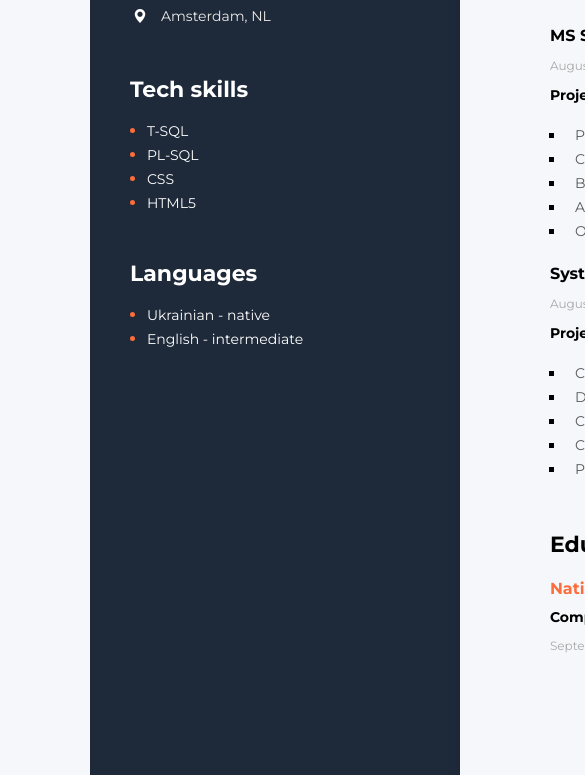
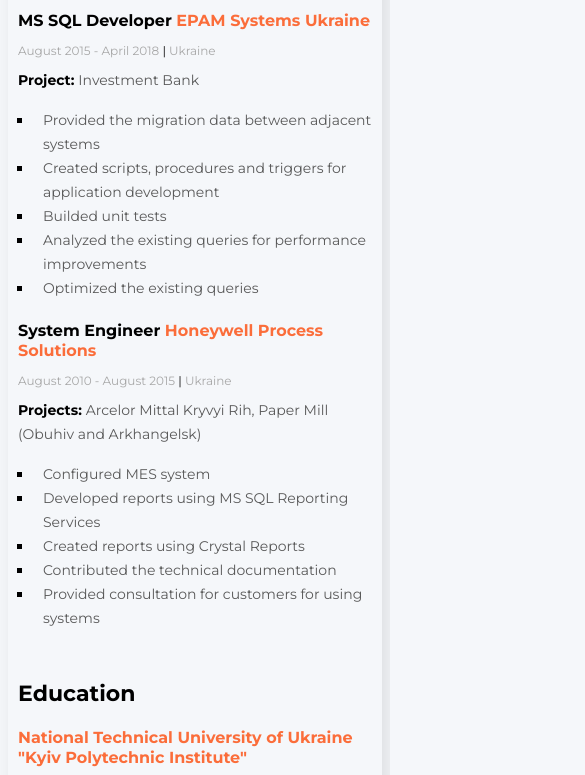
Before and after one commit to samulikn/cv-shobotova, a plain HTML site: page index.html in a window 390 px wide. Shown: the part 272-1047 px from the top of the page, 585 px wide, since content can reach past the window. Drawn offline with nearby package versions, Linux system fonts and the light colour scheme.

Commit message:
added mobile-friendly design

```diff
--- a/styles/styles.css
+++ b/styles/styles.css
@@ -9,14 +9,13 @@ body {
     flex-direction: row-reverse;
     width: 1200px;
     margin: 0 auto;
-
 }
 
-/* main content styles */
+/****** main content styles ******/
 .main-content {
     background-color: #F5F7FA;
     box-shadow: 6px 6px 20px rgba(0, 0, 0, 0.1);
-    padding: 85px 90px 100px 90px;
+    padding: 90px 90px 100px 90px;
 }
 
 /* about me styles */
@@ -133,7 +132,7 @@ body {
 }
 
 
-/* sidebar styles */
+/****** sidebar styles ******/
 .sidebar {
     background-color: #1E2939;
     padding-top: 150px;
@@ -196,3 +195,41 @@ body {
     font-size: 14px;
     line-height: 24px;
 }
+
+@media print {
+    .main {
+        width: 1000px;
+    }
+
+    .main-content {
+        padding-left: 70px;
+        padding-right: 70px;
+        box-shadow: inherit;
+    }
+
+    .sidebar {
+        width: 270px;
+    }
+}
+
+@media only screen and (max-width:700px) {
+    /* main styles */
+        .main {
+            display: block;
+            width: 100%;
+        }
+
+        .main-content {
+            background-color: #F5F7FA;
+            padding: 15px 10px 15px 10px;
+        }
+
+        .sidebar {
+            background-color: #1E2939;
+            padding-top: 50px;
+            padding-bottom: 100px;
+            width: 100%;
+        }
+
+
+}
```
Also changed, not shown: index.html (+4 -16 lines).
